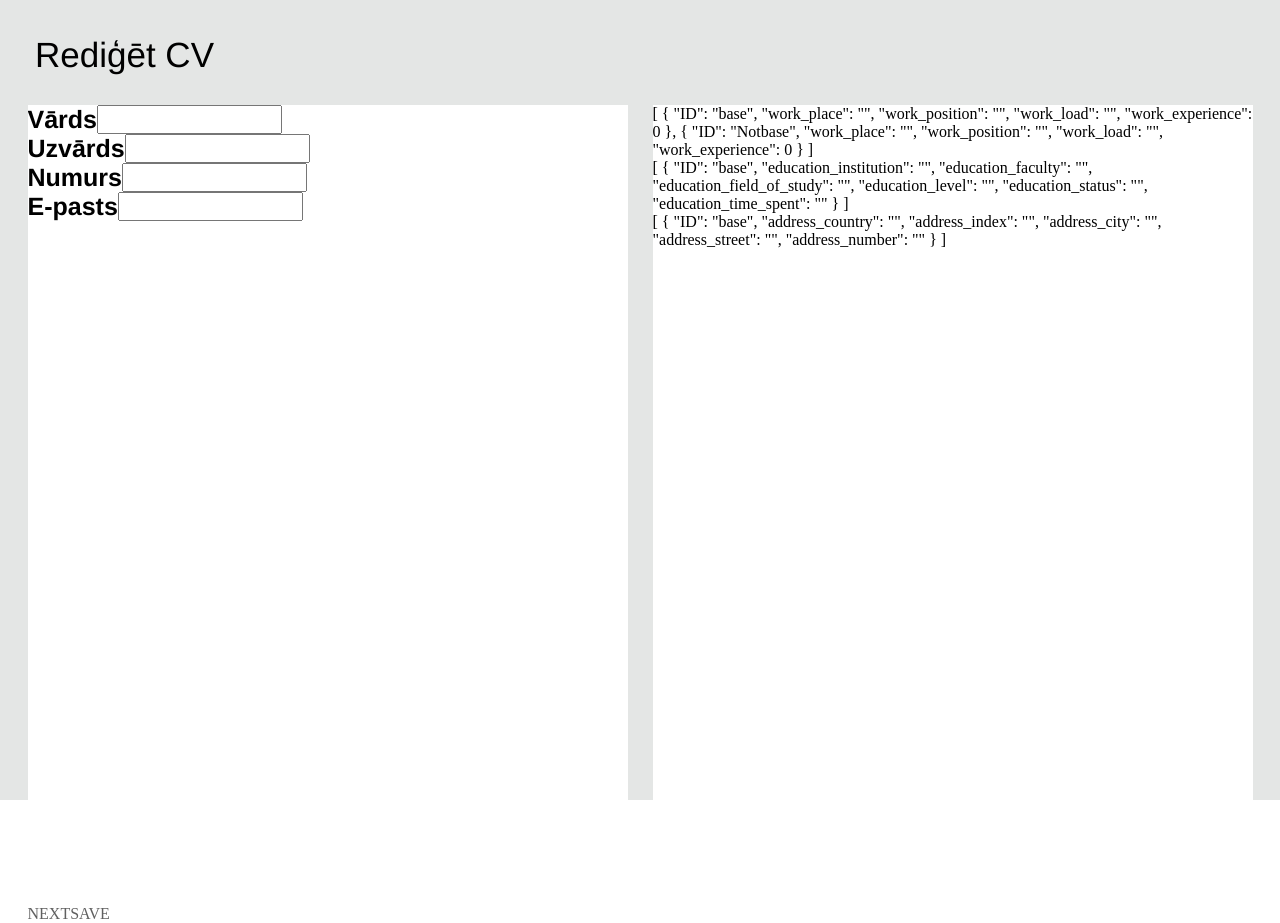
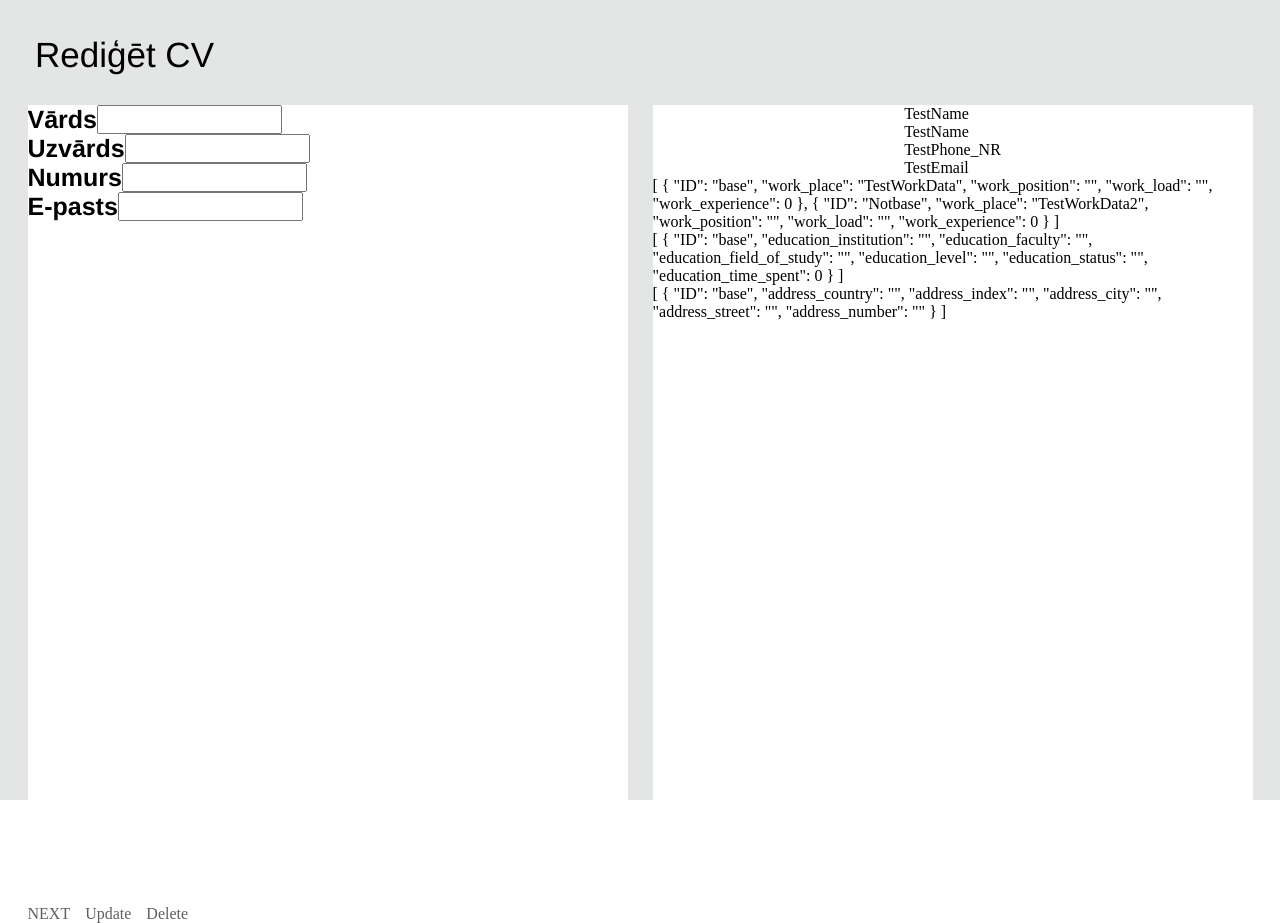
Before and after one commit to Vanuko/CV, a Vue app in the folder front-end/cv-project/: page /#/edit in a window 1280 px wide. Built offline with nearby package versions, Linux system fonts and the light colour scheme.

Commit message:
PhP backend update

```diff
--- a/front-end/cv-project/src/components/FormComponents/CvForm.vue
+++ b/front-end/cv-project/src/components/FormComponents/CvForm.vue
@@ -15,7 +15,8 @@
           v-if="this.viewIndex != 3"
           @click="toggle(true)"
         />
-        <button-component :buttonText="saveText" @click="save()" />
+        <button-component :buttonText="'Update'" @click="updateCV()" />
+        <button-component :buttonText="'Delete'" @click="deleteCV()" />
       </div>
     </div>
     <div class="form-template-right-side"><inspect-view /></div>
@@ -50,7 +51,7 @@ export default defineComponent({
       viewIndex: 0,
       backText: "BACK",
       buttonText: "NEXT",
-      saveText: "SAVE",
+      saveText: "GETCV",
       requiredComponent: {},
       componentArray: [baseData, workData, educationData, addressData],
       backendData: "test",
@@ -61,13 +62,27 @@ export default defineComponent({
       add ? (this.viewIndex += 1) : (this.viewIndex -= 1);
       this.requiredComponent = this.componentArray[this.viewIndex];
     },
-    save() {
+    updateCV() {
       const requestData = {
-        functionName: "hello",
+        functionName: "updateCV",
         data: store.getters.getForm,
       };
       axios
         .post("http://localhost/backend.php", requestData)
+        .then((response) => {
+          console.log(response);
+        })
+        .catch((error) => {
+          console.error(error);
+        });
+    },
+    deleteCV() {
+      const requestData = {
+        functionName: "deleteCV",
+        data: store.getters.getForm,
+      };
+      axios
+        .delete("http://localhost/backend.php", { data: requestData })
         .then((response) => {
           console.log(response);
         })
--- a/front-end/cv-project/src/components/GenericComponents/Button.vue
+++ b/front-end/cv-project/src/components/GenericComponents/Button.vue
@@ -19,6 +19,7 @@ export default defineComponent({
 @import "../../assets/colors.scss";
 $example: rem(45px);
 .button-element {
+  margin-right: 15px;
   cursor: pointer;
   color: $mail-gray-10;
 }
--- a/front-end/cv-project/src/components/ListComponents/List.vue
+++ b/front-end/cv-project/src/components/ListComponents/List.vue
@@ -1,12 +1,13 @@
 <template>
   <div class="list-component-template">
-    <div v-for="listItem in MockData" :key="listItem">
+    <div v-for="listItem in mockData" :key="listItem">
       <list-element />
     </div>
   </div>
 </template>
 
 <script lang="ts">
+import axios from "axios";
 import { defineComponent } from "vue";
 import listElement from "../ListComponents/ListElement.vue";
 
@@ -15,8 +16,24 @@ export default defineComponent({
   components: { listElement },
   data() {
     return {
-      MockData: [{ name: "Object one" }, { name: "Object two" }],
+      mockData: [],
     };
+  },
+  mounted() {
+    const requestData = {
+      functionName: "getCV",
+    };
+    axios
+      .get("http://localhost/backend.php", {
+        params: requestData,
+      })
+      .then((response) => {
+        console.log(response.data);
+        this.mockData = response.data;
+      })
+      .catch((error) => {
+        console.error(error);
+      });
   },
 });
 </script>
--- a/front-end/cv-project/src/models/form.ts
+++ b/front-end/cv-project/src/models/form.ts
@@ -1,5 +1,5 @@
 export interface FormModel {
-  ID: string;
+  ID: string | number;
   name: string;
   surname: string;
   phone_nr: string;
@@ -34,7 +34,7 @@ export interface EducationInterface {
   education_field_of_study: string;
   education_level: string;
   education_status: string;
-  education_time_spent: string;
+  education_time_spent: number;
 }
 
 export interface CustomFields {
--- a/front-end/cv-project/src/store/formStore.ts
+++ b/front-end/cv-project/src/store/formStore.ts
@@ -15,21 +15,21 @@ interface UpdateFormPartPayload {
 export const formStore: Module<formState, RootState> = {
     state: {
         cvObject: {
-            ID: "",
-            name: "",
-            surname: "",
-            phone_nr: "",
-            email: "",
+            ID: 2,
+            name: "TestName",
+            surname: "TestName",
+            phone_nr: "TestPhone_NR",
+            email: "TestEmail",
             work: [{
                 ID: "base",
-                work_place: "",
+                work_place: "TestWorkData",
                 work_position: "",
                 work_load: "",
                 work_experience: 0,
             },
             {
                 ID: "Notbase",
-                work_place: "",
+                work_place: "TestWorkData2",
                 work_position: "",
                 work_load: "",
                 work_experience: 0,
@@ -41,7 +41,7 @@ export const formStore: Module<formState, RootState> = {
                 education_field_of_study: "",
                 education_level: "",
                 education_status: "",
-                education_time_spent: "",
+                education_time_spent: 0,
             }],
             address: [{
                 ID: "base",
@@ -51,11 +51,7 @@ export const formStore: Module<formState, RootState> = {
                 address_street: "",
                 address_number: ""
             }],
-            custom: [{
-                ID: "",
-                custom_name: "",
-                custom_value: ""
-            }],
+            custom: null,
             created_at: "",
             updated_at: "",
         }
```
Also changed, not shown: 1 other file (tests, documents, lock files or other folders).
